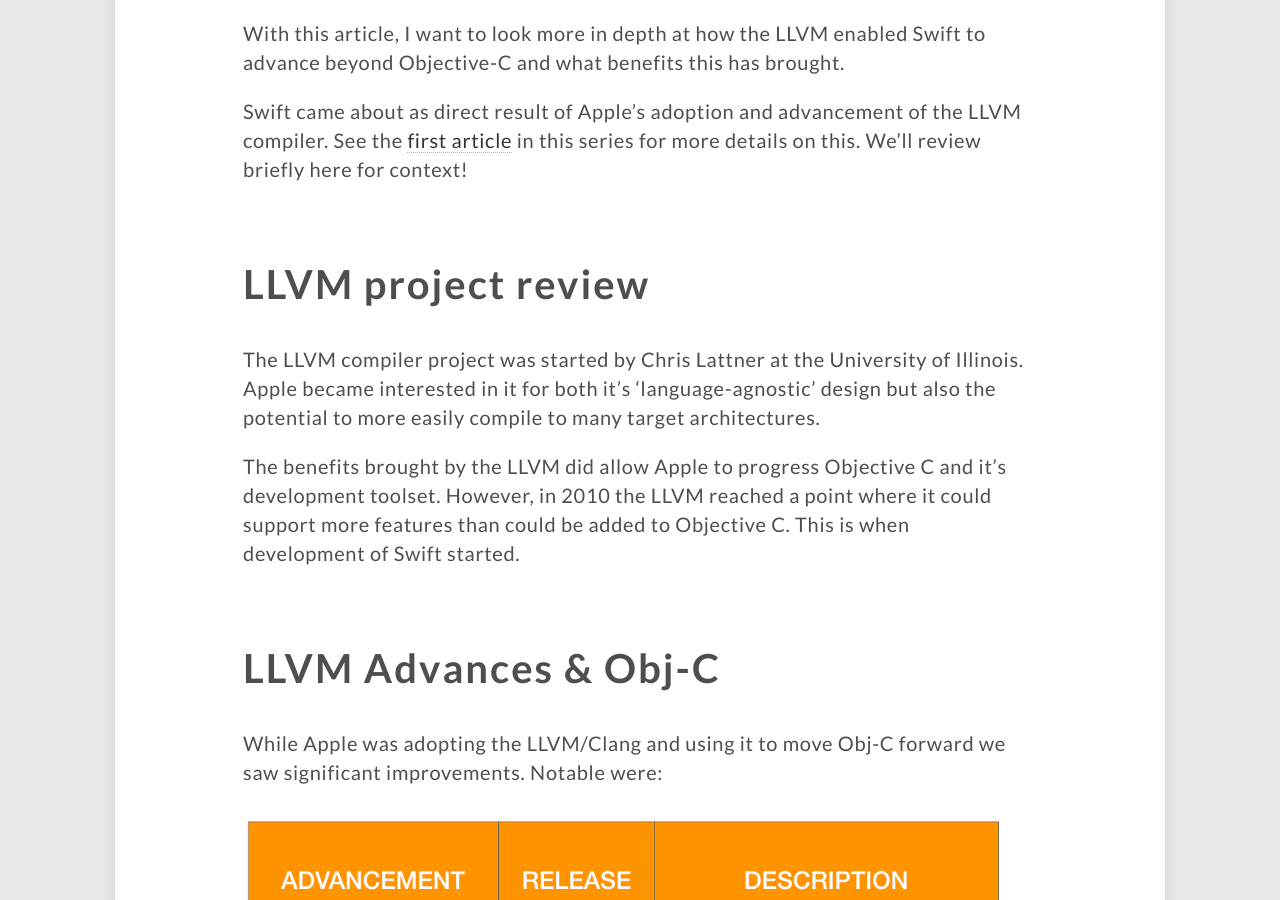
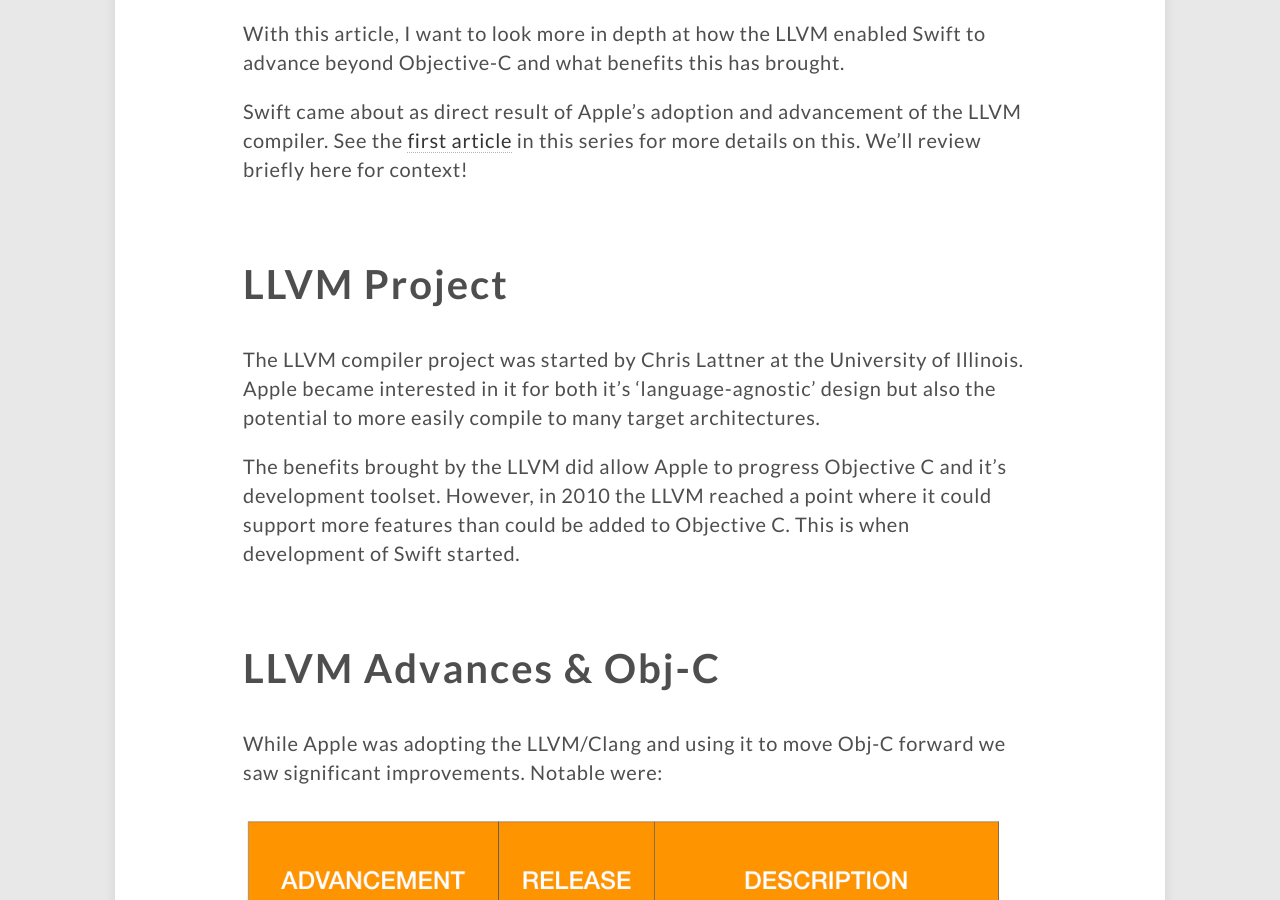
Before and after one commit to jyaunches/jyaunches.github.io, a Jekyll site: the page built from _posts/2017-07-05-llvm-and-swift.md, in a window 1280 px wide and 900 px high, scrolled down 585 px. Built offline with Jekyll 4.4.1, drawn with Linux system fonts in a browser that asks for light colours; nearby versions of some CDN libraries; comment, search, counter and statistics services are not loaded.

Commit message:
slight adjustment to section header.. sorter

```diff
--- a/_posts/2017-07-05-llvm-and-swift.md
+++ b/_posts/2017-07-05-llvm-and-swift.md
@@ -16,7 +16,7 @@
 
 Swift came about as direct result of Apple's adoption and advancement of the LLVM compiler. See the [first article](http://yaunch.io/llvm-introduction/) in this series for more details on this. We'll review briefly here for context!
 
-## LLVM project review
+## LLVM Project
 
 The LLVM compiler project was started by Chris Lattner at the University of Illinois. Apple became interested in it for both it's 'language-agnostic' design but also the potential to more easily compile to many target architectures.
 
```
